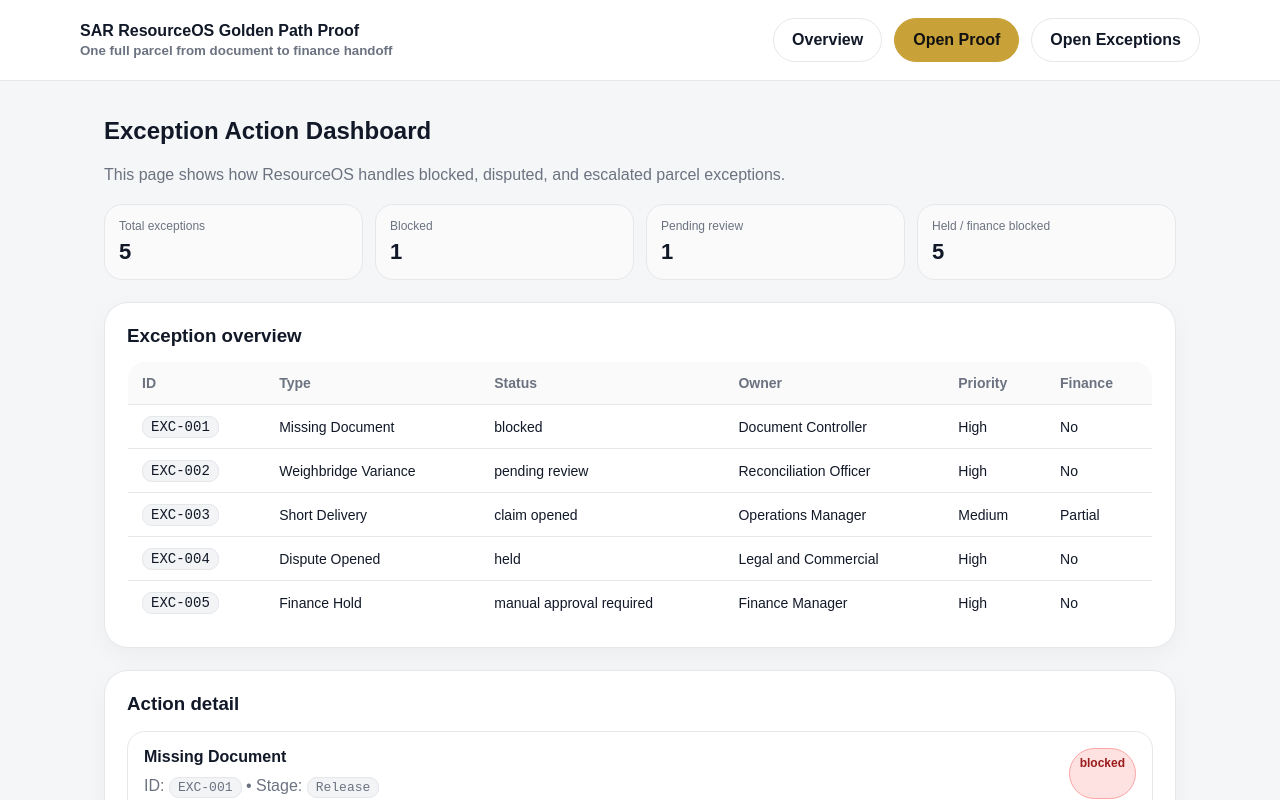
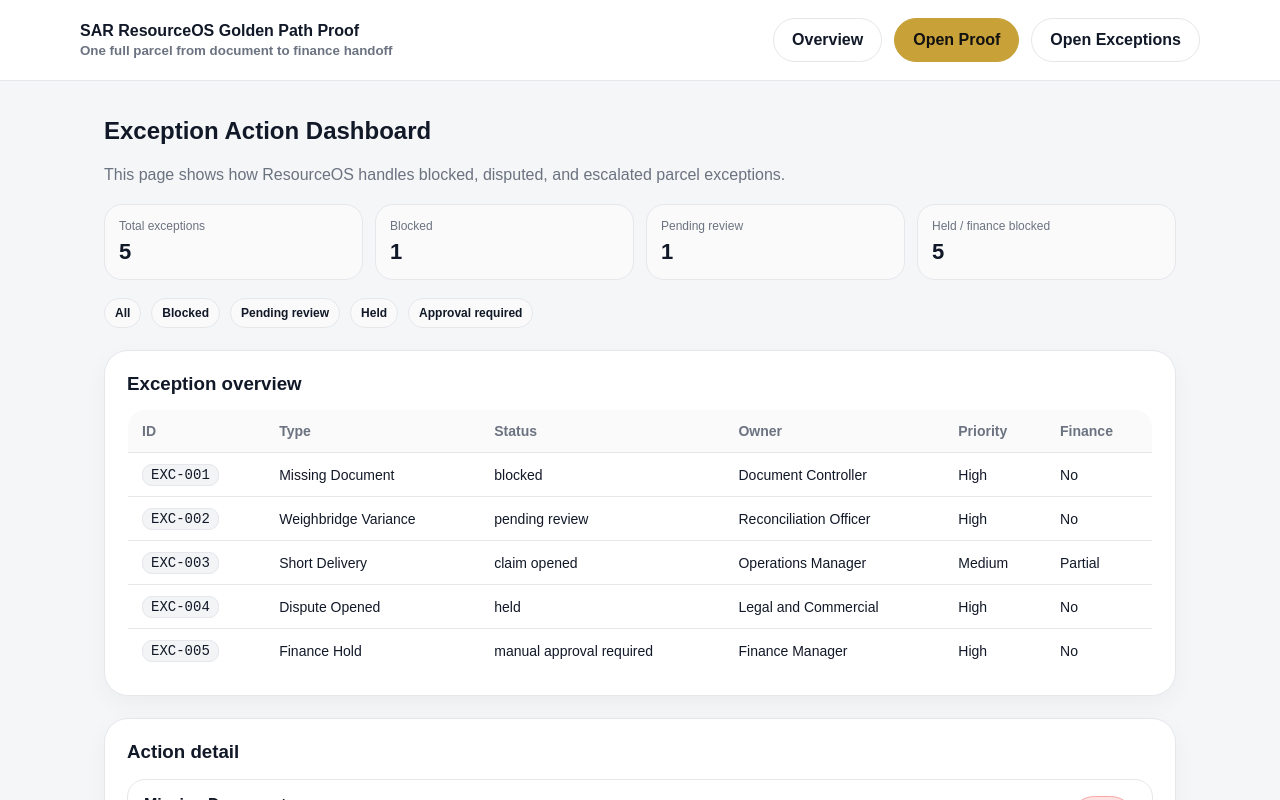
Before and after one commit to shobanesiyanda/sar-resourceos-golden-path-proof, a Next.js app: page /exceptions in a window 1280 px wide. Shown: the top 800 px of the page. Built offline with nearby package versions, Linux system fonts and the light colour scheme.

Commit message:
Add exception filter bar

```diff
--- a/app/exceptions/page.tsx
+++ b/app/exceptions/page.tsx
@@ -49,7 +49,13 @@ export default function ExceptionsPage() {
               <div className="value">{held + financeBlocked}</div>
             </div>
           </div>
-
+<div style={{ display: "flex", gap: 10, flexWrap: "wrap", marginTop: 18, marginBottom: 6 }}>
+  {filters.map((filter) => (
+    <span key={filter} className="badge">
+      {filter}
+    </span>
+  ))}
+</div>
           <div className="card" style={{ marginTop: 22 }}>
   <h3>Exception overview</h3>
 
```
